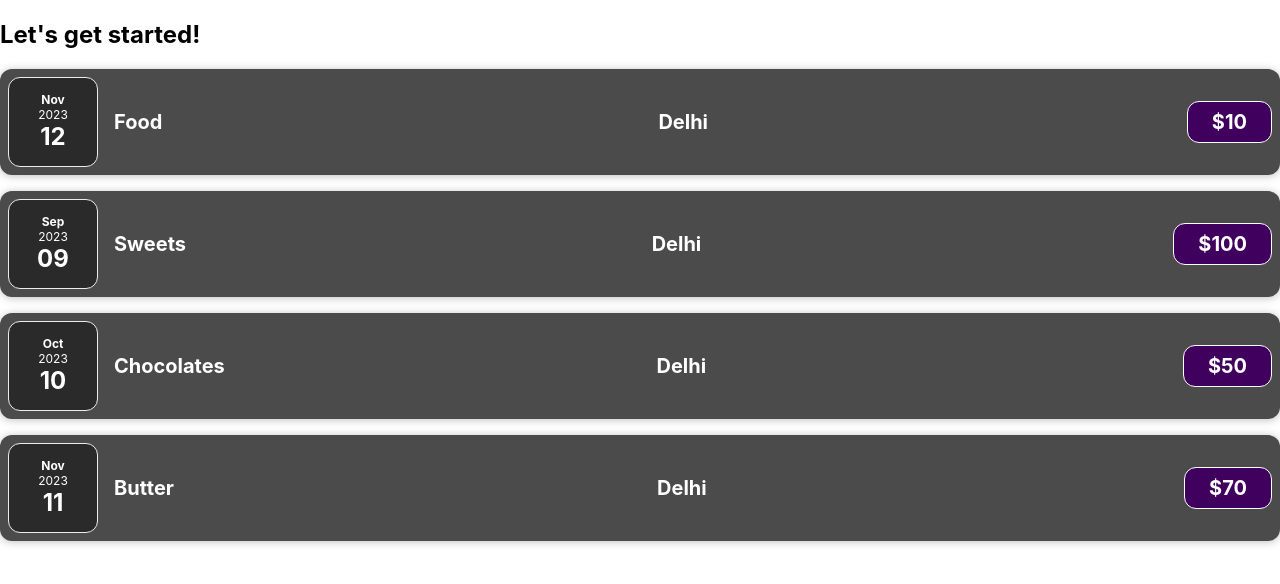
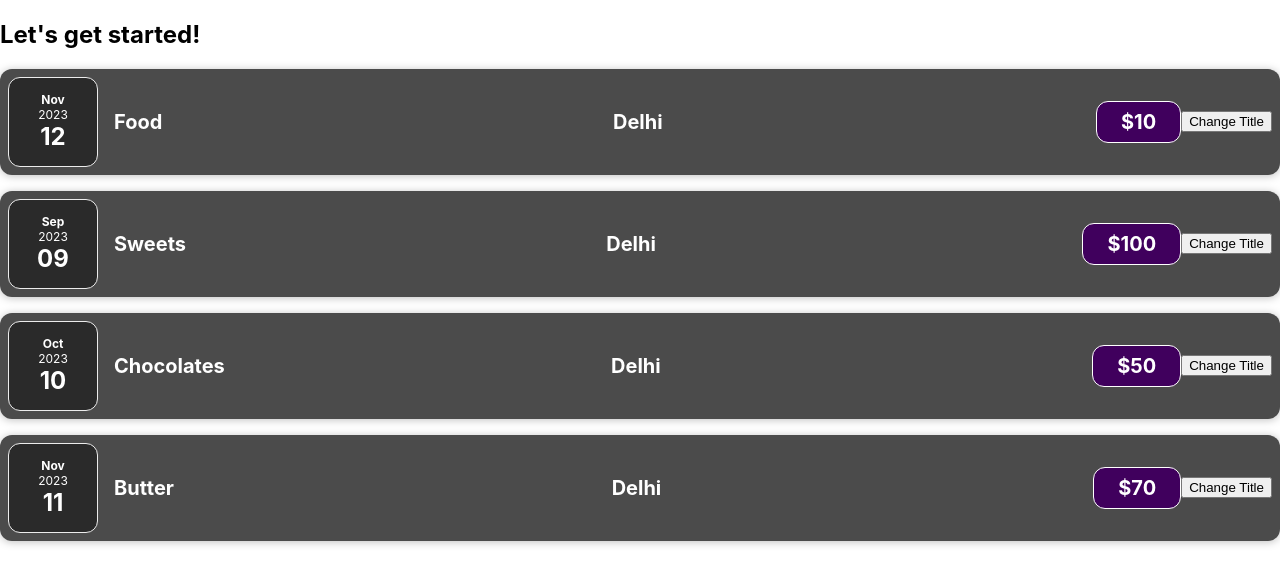
Before and after one commit to ManasB16/Lets-Get-Started-with-React, a React (Create React App) app: page / in a window 1280 px wide. Shown: the top 584 px of the page. Built offline with nearby package versions, Linux system fonts and the light colour scheme.

Commit message:
Listening for Events

```diff
--- a/src/components/Expenses/ExpenseDetails.js
+++ b/src/components/Expenses/ExpenseDetails.js
@@ -1,10 +1,17 @@
 const ExpenseDetails = (props) => {
+  function handleChange(e) {
+    console.log("Button Clicked");
+  }
+
   return (
-    <div className="expense-item__description">
-      <h2>{props.title}</h2>
-      <h2>{props.location}</h2>
-      <div className="expense-item__price">${props.amount}</div>
-    </div>
+    <>
+      <div className="expense-item__description">
+        <h2>{props.title}</h2>
+        <h2>{props.location}</h2>
+        <div className="expense-item__price">${props.amount}</div>
+      </div>
+      <button onClick={handleChange}>Change Title</button>
+    </>
   );
 };
 
```
